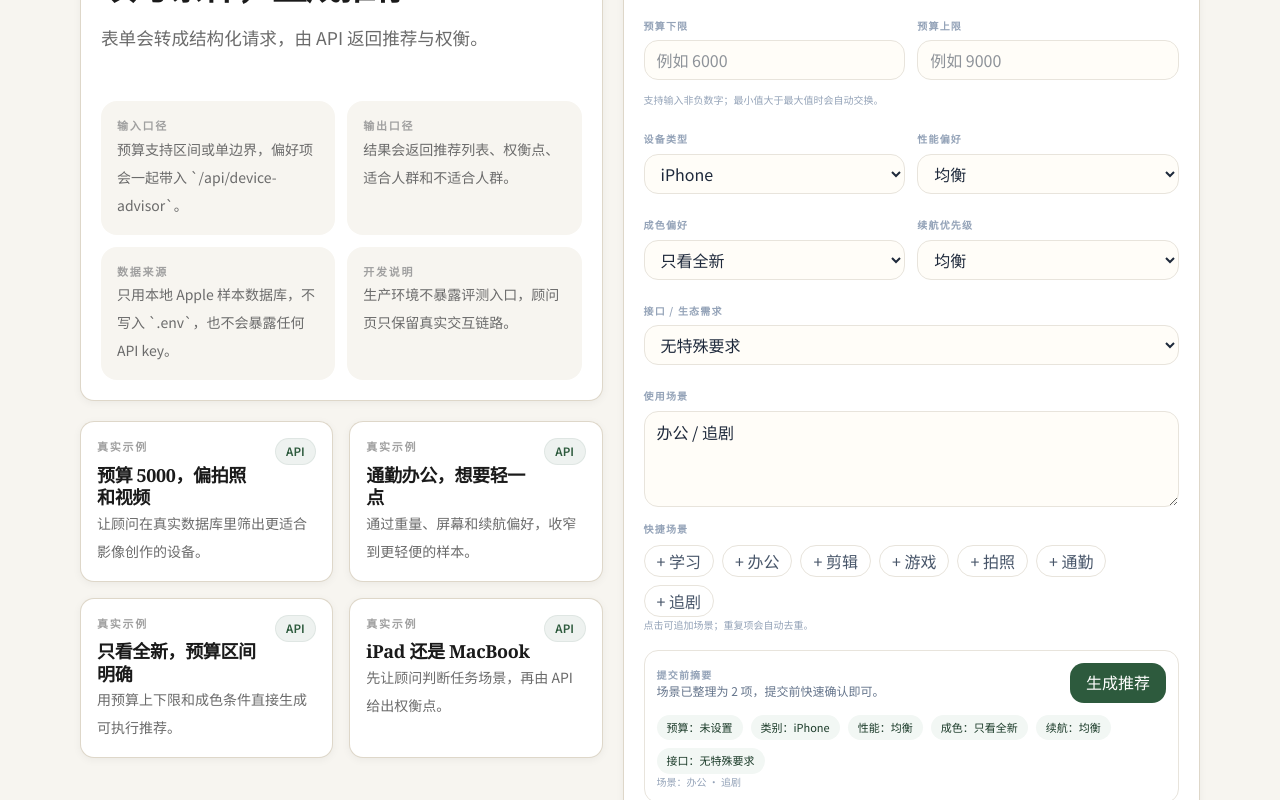
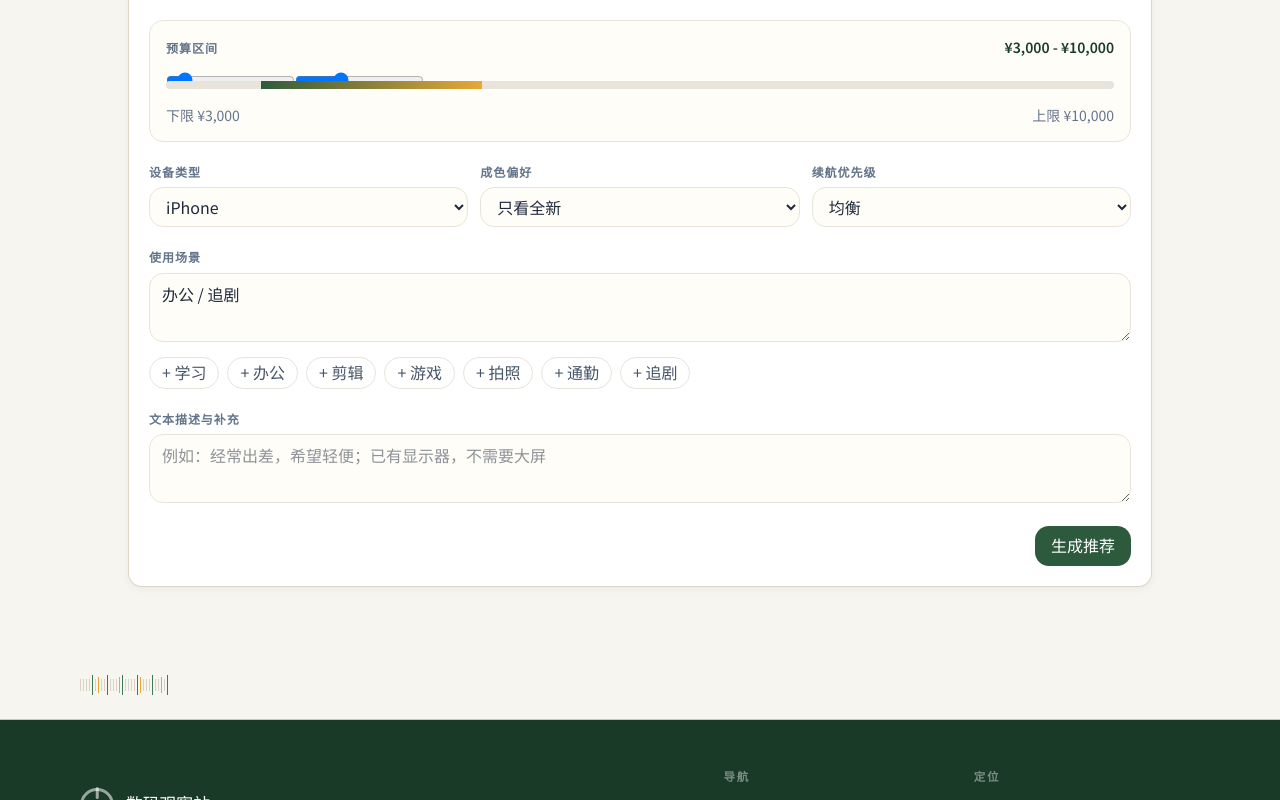
Before and after one commit to LighthouseXy/ai-device-evolution, a Next.js app: page /advisor in a window 1280 px wide. Shown: the part 340-1140 px from the top of the page. Built offline with nearby package versions, Linux system fonts and the light colour scheme.

Commit message:
feat: streamline advisor experience

```diff
--- a/src/app/advisor/page.tsx
+++ b/src/app/advisor/page.tsx
@@ -1,47 +1,6 @@
 import DeviceAdvisorPanel from "@/components/DeviceAdvisorPanel";
 import PageHeader from "@/components/layout/PageHeader";
-import SectionHeader from "@/components/layout/SectionHeader";
 import TickDivider from "@/components/layout/TickDivider";
-
-const examplePrompts = [
-  {
-    title: "预算 5000，偏拍照和视频",
-    body: "让顾问在真实数据库里筛出更适合影像创作的设备。",
-  },
-  {
-    title: "通勤办公，想要轻一点",
-    body: "通过重量、屏幕和续航偏好，收窄到更轻便的样本。",
-  },
-  {
-    title: "只看全新，预算区间明确",
-    body: "用预算上下限和成色条件直接生成可执行推荐。",
-  },
-  {
-    title: "iPad 还是 MacBook",
-    body: "先让顾问判断任务场景，再由 API 给出权衡点。",
-  },
-];
-
-function PromptCard({
-  title,
-  body,
-}: {
-  title: string;
-  body: string;
-}) {
-  return (
-    <div className="card p-4">
-      <div className="flex items-start justify-between gap-3">
-        <div className="grid gap-2">
-          <div className="text-[11px] font-semibold uppercase tracking-[0.16em] text-[var(--text-soft)]">真实示例</div>
-          <h3 className="text-lg leading-tight text-[var(--text-strong)]">{title}</h3>
-        </div>
-        <span className="tag tag-green">API</span>
-      </div>
-      <p className="mt-3 text-sm leading-7 text-[var(--text-muted)]">{body}</p>
-    </div>
-  );
-}
 
 export default function AdvisorPage() {
   return (
@@ -59,50 +18,7 @@ export default function AdvisorPage() {
       />
 
       <section className="section pt-0">
-        <div className="section-inner grid gap-5 xl:grid-cols-[0.95fr_1.05fr] xl:items-start">
-          <div className="grid gap-5">
-            <div className="card p-5">
-              <SectionHeader
-                eyebrow="使用方式"
-                title="填写条件，生成推荐"
-                description="表单会转成结构化请求，由 API 返回推荐与权衡。"
-              />
-
-              <div className="grid gap-3 sm:grid-cols-2">
-                <div className="rounded-2xl bg-[var(--bg-soft)] p-4">
-                  <div className="text-[11px] font-semibold uppercase tracking-[0.16em] text-[var(--text-soft)]">输入口径</div>
-                  <p className="mt-2 text-sm leading-7 text-[var(--text-muted)]">
-                    预算支持区间或单边界，偏好项会一起带入 `/api/device-advisor`。
-                  </p>
-                </div>
-                <div className="rounded-2xl bg-[var(--bg-soft)] p-4">
-                  <div className="text-[11px] font-semibold uppercase tracking-[0.16em] text-[var(--text-soft)]">输出口径</div>
-                  <p className="mt-2 text-sm leading-7 text-[var(--text-muted)]">
-                    结果会返回推荐列表、权衡点、适合人群和不适合人群。
-                  </p>
-                </div>
-                <div className="rounded-2xl bg-[var(--bg-soft)] p-4">
-                  <div className="text-[11px] font-semibold uppercase tracking-[0.16em] text-[var(--text-soft)]">数据来源</div>
-                  <p className="mt-2 text-sm leading-7 text-[var(--text-muted)]">
-                    只用本地 Apple 样本数据库，不写入 `.env`，也不会暴露任何 API key。
-                  </p>
-                </div>
-                <div className="rounded-2xl bg-[var(--bg-soft)] p-4">
-                  <div className="text-[11px] font-semibold uppercase tracking-[0.16em] text-[var(--text-soft)]">开发说明</div>
-                  <p className="mt-2 text-sm leading-7 text-[var(--text-muted)]">
-                    生产环境不暴露评测入口，顾问页只保留真实交互链路。
-                  </p>
-                </div>
-              </div>
-            </div>
-
-            <div className="grid gap-4 md:grid-cols-2">
-              {examplePrompts.map((item) => (
-                <PromptCard key={item.title} title={item.title} body={item.body} />
-              ))}
-            </div>
-          </div>
-
+        <div className="section-inner mx-auto min-w-0 max-w-5xl">
           <DeviceAdvisorPanel initialCategory="phone" />
         </div>
       </section>
--- a/src/components/DeviceAdvisorPanel.tsx
+++ b/src/components/DeviceAdvisorPanel.tsx
@@ -1,6 +1,6 @@
 "use client";
 
-import { useMemo, useState, type FormEvent, type ReactNode } from "react";
+import { useState, type FormEvent, type ReactNode } from "react";
 import {
   categoryLabels,
   categoryNames,
@@ -10,25 +10,11 @@ import DeviceAdvisorResult from "@/components/DeviceAdvisorResult";
 import type {
   DeviceAdvisorCategory,
   DeviceAdvisorOutput,
-  DeviceAdvisorPerformancePreference,
 } from "@/lib/device-advisor";
 
 type DeviceAdvisorPanelProps = {
   initialCategory: DeviceCategory;
 };
-
-const performancePreferenceOptions: Array<{
-  value: DeviceAdvisorPerformancePreference;
-  label: string;
-}> = [
-  { value: "balanced", label: "均衡" },
-  { value: "performance", label: "性能优先" },
-  { value: "battery", label: "续航优先" },
-  { value: "portable", label: "便携优先" },
-  { value: "screen", label: "屏幕优先" },
-  { value: "camera", label: "拍照优先" },
-  { value: "storage", label: "存储优先" },
-];
 
 const conditionPreferenceOptions = [
   { value: "new_only", label: "只看全新" },
@@ -39,13 +25,6 @@ const conditionPreferenceOptions = [
 const batteryPriorityOptions = [
   { value: "balanced", label: "均衡" },
   { value: "high", label: "优先续航" },
-] as const;
-
-const interfaceNeedOptions = [
-  { value: "any", label: "无特殊要求" },
-  { value: "usb_c", label: "USB-C" },
-  { value: "magsafe", label: "MagSafe" },
-  { value: "pencil", label: "Apple Pencil" },
 ] as const;
 
 const useCaseSuggestionOptions = [
@@ -61,8 +40,8 @@ const useCaseSuggestionOptions = [
 const formControlClassName =
   "mt-1 h-10 w-full rounded-lg border border-[#E8E4DC] bg-[#FFFDF8] px-3 text-sm text-[#1E293B] outline-none transition focus:border-[var(--primary)]";
 const textAreaClassName =
-  "mt-1 min-h-24 w-full rounded-lg border border-[#E8E4DC] bg-[#FFFDF8] px-3 py-2 text-sm leading-6 text-[#1E293B] outline-none transition focus:border-[var(--primary)]";
-const fieldLabelClassName = "text-[10px] font-semibold uppercase tracking-[0.12em] text-[#94A3B8]";
+  "mt-1 min-h-16 w-full resize-y rounded-lg border border-[#E8E4DC] bg-[#FFFDF8] px-3 py-2 text-sm leading-6 text-[#1E293B] outline-none transition focus:border-[var(--primary)]";
+const fieldLabelClassName = "text-xs font-semibold tracking-[0.08em] text-[#64748B]";
 
 function FieldLabel({ children }: { children: ReactNode }) {
   return <span className={fieldLabelClassName}>{children}</span>;
@@ -114,104 +93,8 @@ function appendUseCaseSuggestion(currentText: string, suggestion: string) {
   return [...items, suggestion].join(" / ");
 }
 
-function getOptionLabel<T extends string>(
-  options: readonly { value: T; label: string }[],
-  value: T,
-) {
-  return options.find((item) => item.value === value)?.label ?? value;
-}
-
-type BudgetState = {
-  budget?: {
-    min?: number;
-    max?: number;
-    currency: "CNY";
-  };
-  preview: string;
-  message: string;
-  isError: boolean;
-};
-
 function formatBudgetAmount(value: number) {
   return new Intl.NumberFormat("zh-CN", { maximumFractionDigits: 0 }).format(value);
-}
-
-function parseBudgetValue(raw: string, label: string) {
-  const text = raw.trim();
-  if (!text) return { value: undefined as number | undefined, error: "" };
-
-  const value = Number(text);
-  if (!Number.isFinite(value)) {
-    return { value: undefined, error: `${label}必须是数字` };
-  }
-
-  if (value < 0) {
-    return { value: undefined, error: `${label}不能是负数` };
-  }
-
-  return { value, error: "" };
-}
-
-function resolveBudgetState(minText: string, maxText: string): BudgetState {
-  // 预算输入在客户端先做一次宽松归一化：允许只填上限/下限，区间写反时自动交换。
-  // 服务端仍会再次 normalize，避免前端状态被绕过时污染推荐逻辑。
-  const min = parseBudgetValue(minText, "预算下限");
-  const max = parseBudgetValue(maxText, "预算上限");
-
-  if (min.error) {
-    return {
-      preview: "预算待完善",
-      message: min.error,
-      isError: true,
-    };
-  }
-
-  if (max.error) {
-    return {
-      preview: "预算待完善",
-      message: max.error,
-      isError: true,
-    };
-  }
-
-  if (min.value === undefined && max.value === undefined) {
-    return {
-      preview: "未设置",
-      message: "支持输入非负数字；最小值大于最大值时会自动交换。",
-      isError: false,
-    };
-  }
-
-  if (min.value !== undefined && max.value !== undefined) {
-    const lower = Math.min(min.value, max.value);
-    const upper = Math.max(min.value, max.value);
-
-    return {
-      budget: { min: lower, max: upper, currency: "CNY" },
-      preview: `¥${formatBudgetAmount(lower)} - ¥${formatBudgetAmount(upper)}`,
-      message:
-        min.value > max.value
-          ? `已自动交换预算上下限：¥${formatBudgetAmount(lower)} - ¥${formatBudgetAmount(upper)}`
-          : "预算区间已就绪。",
-      isError: false,
-    };
-  }
-
-  if (min.value !== undefined) {
-    return {
-      budget: { min: min.value, currency: "CNY" },
-      preview: `≥ ¥${formatBudgetAmount(min.value)}`,
-      message: "已填写预算下限。",
-      isError: false,
-    };
-  }
-
-  return {
-    budget: { max: max.value, currency: "CNY" },
-    preview: `≤ ¥${formatBudgetAmount(max.value ?? 0)}`,
-    message: "已填写预算上限。",
-    isError: false,
-  };
 }
 
 function getReadableAdvisorError(status: number, payload: { error?: string } | null) {
@@ -227,21 +110,18 @@ function getReadableAdvisorError(status: number, payload: { error?: string } | n
 }
 
 export default function DeviceAdvisorPanel({ initialCategory }: DeviceAdvisorPanelProps) {
-  const [budgetMin, setBudgetMin] = useState("");
-  const [budgetMax, setBudgetMax] = useState("");
+  const [budgetMin, setBudgetMin] = useState(3000);
+  const [budgetMax, setBudgetMax] = useState(10000);
   const [category, setCategory] = useState<DeviceAdvisorCategory>(initialCategory);
-  const [performancePreference, setPerformancePreference] =
-    useState<DeviceAdvisorPerformancePreference>("balanced");
   const [conditionPreference, setConditionPreference] = useState<(typeof conditionPreferenceOptions)[number]["value"]>("new_only");
   const [batteryPriority, setBatteryPriority] = useState<(typeof batteryPriorityOptions)[number]["value"]>("balanced");
-  const [interfaceNeed, setInterfaceNeed] = useState<(typeof interfaceNeedOptions)[number]["value"]>("any");
   const [useCasesText, setUseCasesText] = useState("办公 / 追剧");
+  const [intent, setIntent] = useState("");
   const [loading, setLoading] = useState(false);
   const [error, setError] = useState("");
   const [result, setResult] = useState<DeviceAdvisorOutput | null>(null);
 
-  const budgetState = useMemo(() => resolveBudgetState(budgetMin, budgetMax), [budgetMax, budgetMin]);
-  const useCasePreview = useMemo(() => normalizeUseCases(useCasesText), [useCasesText]);
+  const budgetPreview = `¥${formatBudgetAmount(budgetMin)} - ¥${formatBudgetAmount(budgetMax)}`;
   const clearError = () => {
     if (error) {
       setError("");
@@ -258,24 +138,9 @@ export default function DeviceAdvisorPanel({ initialCategory }: DeviceAdvisorPan
     clearError();
     setUseCasesText((current) => appendUseCaseSuggestion(current, suggestion));
   };
-  const summaryTags = [
-    `预算：${budgetState.preview}`,
-    `类别：${category === "all" ? "全品类" : categoryLabels[category]}`,
-    `性能：${getOptionLabel(performancePreferenceOptions, performancePreference)}`,
-    `成色：${getOptionLabel(conditionPreferenceOptions, conditionPreference)}`,
-    `续航：${getOptionLabel(batteryPriorityOptions, batteryPriority)}`,
-    `接口：${getOptionLabel(interfaceNeedOptions, interfaceNeed)}`,
-  ];
-
   const submit = async (event: FormEvent<HTMLFormElement>) => {
     event.preventDefault();
     const normalizedUseCases = normalizeUseCases(useCasesText);
-
-    if (budgetState.isError) {
-      setResult(null);
-      setError(budgetState.message);
-      return;
-    }
 
     setLoading(true);
     setError("");
@@ -288,14 +153,12 @@ export default function DeviceAdvisorPanel({ initialCategory }: DeviceAdvisorPan
           "Content-Type": "application/json",
         },
         body: JSON.stringify({
-          budget: budgetState.budget,
+          budget: { min: budgetMin, max: budgetMax, currency: "CNY" },
           category,
-          performancePreference,
           useCases: normalizedUseCases,
-          intent: useCasesText.trim() || undefined,
+          intent: intent.trim() || undefined,
           conditionPreference,
           batteryPriority,
-          interfaceNeed,
         }),
       });
 
@@ -315,59 +178,79 @@ export default function DeviceAdvisorPanel({ initialCategory }: DeviceAdvisorPan
   };
 
   return (
-    <section className="card overflow-hidden">
+    <section className="card min-w-0 max-w-full overflow-hidden">
       <div className="border-b border-[#E8E4DC] p-5">
         <div className="flex flex-col gap-2 sm:flex-row sm:items-start sm:justify-between">
-          <div>
-            <p className="text-sm font-semibold text-[#1E293B]">设备顾问</p>
-            <p className="mt-1 text-xs text-[#94A3B8]">预算、机型类型、性能偏好、使用场景</p>
+          <div className="min-w-0">
+            <p className="text-base font-semibold text-[#1E293B]">设备顾问</p>
+            <p className="mt-1 text-[13px] text-[#94A3B8]">预算、设备类型与使用场景</p>
           </div>
-          <span className="inline-flex rounded-full bg-[var(--primary-soft)] px-2 py-0.5 text-[10px] font-medium text-[var(--primary)]">
+          <span className="inline-flex shrink-0 self-start rounded-full bg-[var(--primary-soft)] px-2 py-0.5 text-[10px] font-medium text-[var(--primary)]">
             API 调用
           </span>
         </div>
       </div>
 
-      <form className="space-y-4 p-5" onSubmit={submit}>
+      <form className="min-w-0 space-y-4 p-4 sm:p-5" onSubmit={submit}>
         <p className="sr-only" aria-live="polite" aria-atomic="true">
           {statusText}
         </p>
 
-        <fieldset className="space-y-4" disabled={loading} aria-busy={loading}>
-          <div className="grid gap-3 sm:grid-cols-2">
-            <label className="block">
-              <FieldLabel>预算下限</FieldLabel>
+        <fieldset className="min-w-0 space-y-4" disabled={loading} aria-busy={loading}>
+          <div className="min-w-0 rounded-xl border border-[#E8E4DC] bg-[#FFFDF8] p-3 sm:p-4">
+            <div className="flex min-w-0 flex-wrap items-baseline justify-between gap-x-3 gap-y-1">
+              <FieldLabel>预算区间</FieldLabel>
+              <output className="min-w-0 max-w-full break-words text-right text-sm font-semibold text-[var(--primary-strong)]" aria-live="polite">
+                {budgetPreview}
+              </output>
+            </div>
+            <div className="mt-3">
+              <div className="relative h-8" role="group" aria-label="预算上下限">
+                <div
+                  className="absolute inset-x-0 top-1/2 h-2 -translate-y-1/2 rounded-full"
+                  style={{
+                    background: `linear-gradient(to right, #E8E4DC 0%, #E8E4DC ${(budgetMin / 30000) * 100}%, var(--primary) ${(budgetMin / 30000) * 100}%, var(--accent) ${(budgetMax / 30000) * 100}%, #E8E4DC ${(budgetMax / 30000) * 100}%, #E8E4DC 100%)`,
+                  }}
+                  aria-hidden="true"
+                />
                 <input
-                className={formControlClassName}
-                inputMode="numeric"
-                placeholder="例如 6000"
+                  className={`advisor-budget-range ${budgetMin > 28500 ? "z-30" : "z-20"}`}
+                  type="range"
+                  min="0"
+                  max="30000"
+                  step="500"
                   value={budgetMin}
                   onChange={(event) => {
                     clearError();
-                  setBudgetMin(event.target.value);
+                    setBudgetMin(Math.min(Number(event.target.value), budgetMax));
                   }}
+                  aria-label="预算下限"
+                  aria-valuetext={`${budgetMin} 元`}
                 />
-            </label>
-            <label className="block">
-              <FieldLabel>预算上限</FieldLabel>
                 <input
-                className={formControlClassName}
-                inputMode="numeric"
-                placeholder="例如 9000"
+                  className="advisor-budget-range z-20"
+                  type="range"
+                  min="0"
+                  max="30000"
+                  step="500"
                   value={budgetMax}
                   onChange={(event) => {
                     clearError();
-                  setBudgetMax(event.target.value);
+                    setBudgetMax(Math.max(Number(event.target.value), budgetMin));
                   }}
+                  aria-label="预算上限"
+                  aria-valuetext={`${budgetMax} 元`}
                 />
-            </label>
-            <p className={`col-span-full text-[10px] ${budgetState.isError ? "text-[#DC2626]" : "text-[#94A3B8]"}`}>
-              {budgetState.message}
-            </p>
+              </div>
+              <div className="mt-1 flex items-center justify-between gap-3 text-sm text-[#64748B]">
+                <span>下限 ¥{formatBudgetAmount(budgetMin)}</span>
+                <span className="text-right">上限 ¥{formatBudgetAmount(budgetMax)}</span>
+              </div>
+            </div>
           </div>
 
-          <div className="grid gap-3 sm:grid-cols-2">
-            <label className="block">
+          <div className="grid gap-3 sm:grid-cols-3">
+            <label className="block sm:col-span-1">
               <FieldLabel>设备类型</FieldLabel>
               <select
                 className={formControlClassName}
@@ -386,18 +269,6 @@ export default function DeviceAdvisorPanel({ initialCategory }: DeviceAdvisorPan
               </select>
             </label>
 
-            <SelectField
-              label="性能偏好"
-              value={performancePreference}
-              options={performancePreferenceOptions}
-              onChange={(value) => {
-                  clearError();
-                  setPerformancePreference(value);
-              }}
-            />
-          </div>
-
-          <div className="grid gap-3 sm:grid-cols-2">
             <SelectField
               label="成色偏好"
               value={conditionPreference}
@@ -419,16 +290,6 @@ export default function DeviceAdvisorPanel({ initialCategory }: DeviceAdvisorPan
             />
           </div>
 
-          <SelectField
-            label="接口 / 生态需求"
-            value={interfaceNeed}
-            options={interfaceNeedOptions}
-            onChange={(value) => {
-                clearError();
-                setInterfaceNeed(value);
-            }}
-          />
-
           <label className="block">
             <FieldLabel>使用场景</FieldLabel>
             <textarea
@@ -440,8 +301,6 @@ export default function DeviceAdvisorPanel({ initialCategory }: DeviceAdvisorPan
                 setUseCasesText(event.target.value);
               }}
             />
-            <div className="mt-2">
-              <p className={fieldLabelClassName}>快捷场景</p>
             <div className="mt-2 flex flex-wrap gap-2">
               {useCaseSuggestionOptions.map((item) => (
                 <button
@@ -454,18 +313,22 @@ export default function DeviceAdvisorPanel({ initialCategory }: DeviceAdvisorPan
                 </button>
               ))}
             </div>
-              <p className="mt-2 text-[10px] leading-relaxed text-[#94A3B8]">点击可追加场景；重复项会自动去重。</p>
-            </div>
           </label>
 
-        <div className="rounded-xl border border-[#E8E4DC] bg-white p-3">
-          <div className="flex flex-col gap-2 sm:flex-row sm:items-center sm:justify-between">
-            <div>
-              <p className={fieldLabelClassName}>提交前摘要</p>
-              <p className="mt-1 text-xs text-[#64748B]">
-                场景已整理为 {useCasePreview.length || 0} 项，提交前快速确认即可。
-              </p>
-            </div>
+          <label className="block">
+            <FieldLabel>文本描述与补充</FieldLabel>
+            <textarea
+              className={textAreaClassName}
+              placeholder="例如：经常出差，希望轻便；已有显示器，不需要大屏"
+              value={intent}
+              onChange={(event) => {
+                clearError();
+                setIntent(event.target.value);
+              }}
+            />
+          </label>
+
+          <div className="flex justify-end">
             <button
               className="inline-flex h-10 items-center justify-center rounded-lg bg-[var(--primary)] px-4 text-sm font-medium text-white transition hover:bg-[var(--primary-strong)] disabled:cursor-not-allowed disabled:opacity-60"
               type="submit"
@@ -475,20 +338,6 @@ export default function DeviceAdvisorPanel({ initialCategory }: DeviceAdvisorPan
               {loading ? "生成中..." : "生成推荐"}
             </button>
           </div>
-          <div className="mt-3 flex flex-wrap gap-2">
-            {summaryTags.map((item) => (
-              <span
-                className="rounded-full bg-[var(--primary-soft)] px-2.5 py-1 text-[11px] text-[var(--primary-strong)]"
-                key={item}
-              >
-                {item}
-              </span>
-            ))}
-          </div>
-          <p className="mt-2 text-[10px] leading-relaxed text-[#94A3B8]">
-            场景：{useCasePreview.length ? useCasePreview.join(" · ") : "未填写"}
-          </p>
-        </div>
         </fieldset>
       </form>
 
```
Also changed, not shown: src/components/DeviceAdvisorResult.tsx (+5 -19 lines). Lines whose indentation alone changed are shown as unchanged.
